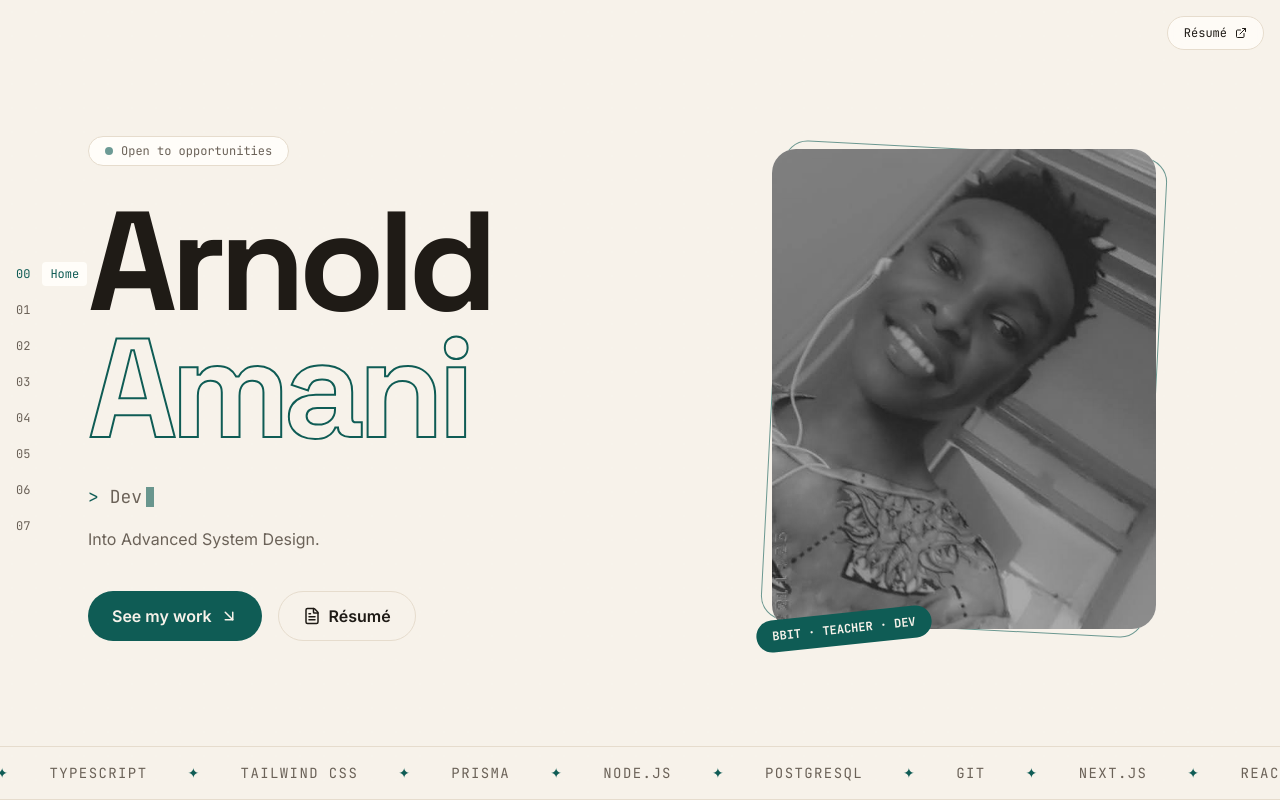
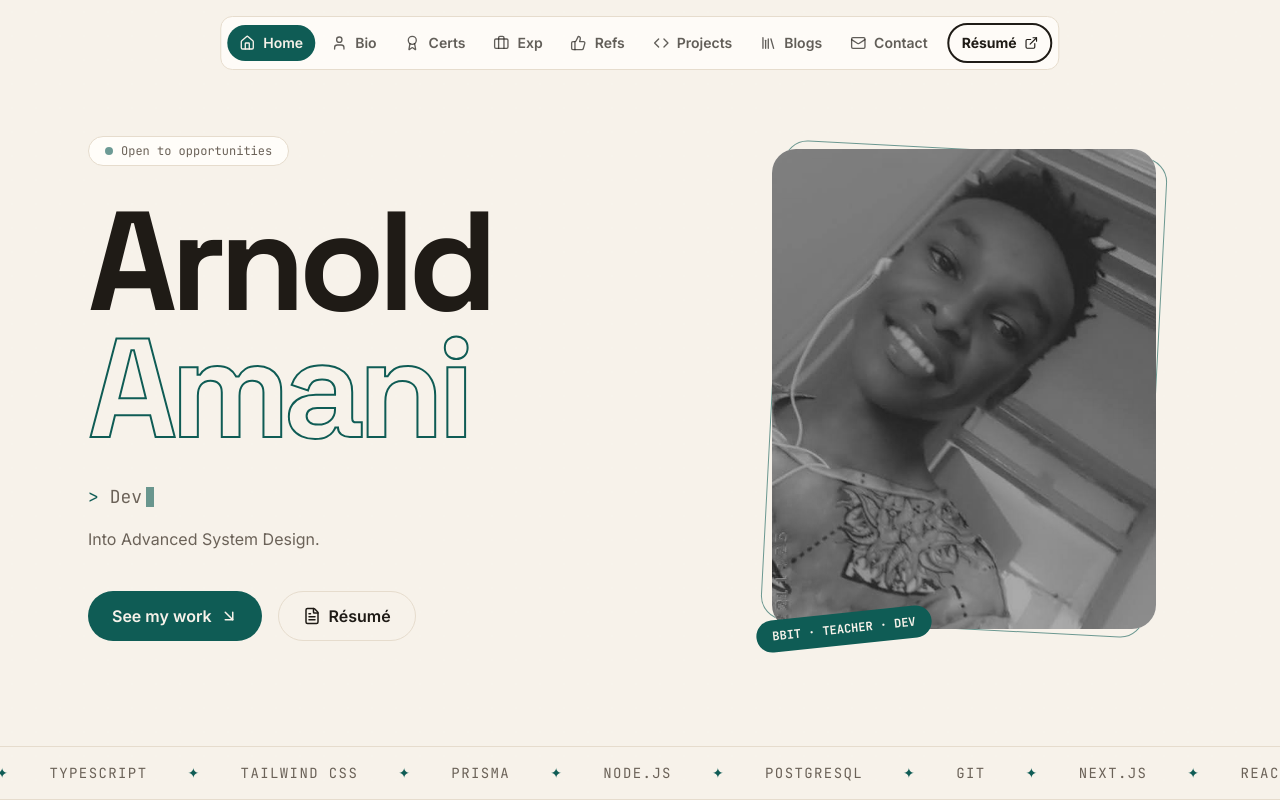
Before and after one commit to anold-a/amani-portfolio, a Next.js app: page / in a window 1280 px wide. Shown: the top 800 px of the page. Built offline with nearby package versions, Linux system fonts and the light colour scheme.

Commit message:
replaced side rail with floating pill nav and accent progress bar

```diff
--- a/components/layout/Navbar.tsx
+++ b/components/layout/Navbar.tsx
@@ -44,50 +44,29 @@ export default function Navbar() {
 
   return (
     <>
-
-      <div className="fixed left-0 top-0 z-70 h-0.5 bg-brand" style={{ width: `${progress * 100}%` }} />
-
-
-      <Link
-        href={profile.resume}
-        target="_blank"
-        rel="noreferrer"
-        className="fixed right-4 top-4 z-50 flex items-center gap-2 rounded-full border border-line bg-card/80 px-4 py-2 font-mono text-xs backdrop-blur transition hover:border-brand hover:text-brand"
-      >
-        Résumé <ExternalLink size={12} />
-      </Link>
-
-
-      <nav className="fixed left-4 top-1/2 z-50 hidden -translate-y-1/2 flex-col md:flex">
-        {links.map(({ id, label }, i) => (
-          <a key={id} href={`#${id}`} className="group flex items-center gap-3 py-1.5 font-mono text-xs">
-            <span className={active === id ? "text-brand" : "text-muted transition group-hover:text-ink"}>
-              {String(i).padStart(2, "0")}
-            </span>
-            <span
-              className={`whitespace-nowrap rounded bg-card px-2 py-1 transition ${
-                active === id ? "text-brand opacity-100" : "text-ink opacity-0 group-hover:opacity-100"
-              }`}
-            >
-              {label}
-            </span>
-          </a>
-        ))}
-      </nav>
-
-      <nav className="fixed inset-x-3 bottom-3 z-50 flex justify-between rounded-2xl border border-line bg-card/90 p-1.5 backdrop-blur md:hidden">
+      <div className="fixed left-0 top-0 z-70 h-1 bg-accent" style={{ width: `${progress * 100}%` }} />
+      <nav className="fixed left-1/2 top-4 z-50 flex max-w-[94vw] -translate-x-1/2 items-center gap-1 overflow-x-auto rounded-xl border border-line bg-card/85 p-1.5 ">
         {links.map(({ id, label, Icon }) => (
           <a
             key={id}
             href={`#${id}`}
             aria-label={label}
-            className={`grid size-10 place-items-center rounded-xl transition ${
-              active === id ? "bg-brand text-bg" : "text-muted"
+            className={`flex shrink-0 items-center gap-2 rounded-full px-3 py-2 text-sm font-semibold transition ${
+              active === id ? "bg-brand text-bg" : "text-ink/70 hover:bg-line/60 hover:text-ink"
             }`}
           >
             <Icon size={16} />
+            <span className="hidden lg:inline">{label}</span>
           </a>
         ))}
+        <a
+          href={profile.resume}
+          target="_blank"
+          rel="noreferrer"
+          className="ml-1 flex shrink-0 items-center gap-2 rounded-full border-2 border-ink px-3 py-2 text-sm font-bold"
+        >
+          <span className="hidden sm:inline">Résumé</span> <ExternalLink size={14} />
+        </a>
       </nav>
     </>
   );
```
